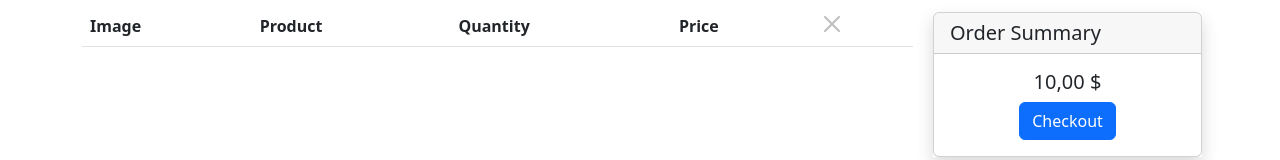
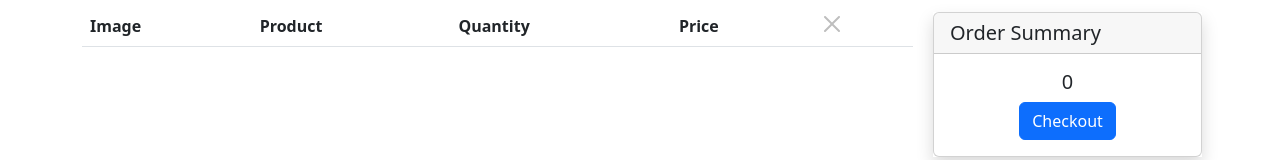
Before and after one commit to reyk-zepper/shop-app, a Next.js app: page /shopping-cart in a window 1280 px wide. Shown: the part 212-372 px from the top of the page. Built offline with nearby package versions, Linux system fonts and the light colour scheme.

Commit message:
fix amount, quantity and price

```diff
--- a/components/Navigation.jsx
+++ b/components/Navigation.jsx
@@ -15,6 +15,7 @@ export default function Navigation() {
             src={"/pictures/logo.png"}
             width={120}
             height={120}
+            priority={true}
           />
         </Link>
 
--- a/pages/shopping-cart.jsx
+++ b/pages/shopping-cart.jsx
@@ -6,7 +6,6 @@ import Link from "next/link";
 export default function ShoppingCart() {
   const dispatch = useDispatch();
   const shoppingCart = useSelector((state) => state.shoppingCart);
-  console.log(shoppingCart);
 
   return (
     <div>
@@ -59,7 +58,7 @@ export default function ShoppingCart() {
             <Card>
               <Card.Header as="h5">Order Summary</Card.Header>
               <Card.Body className="text-center">
-                <Card.Title>10,00 $</Card.Title>
+                <Card.Title>{shoppingCart.total}</Card.Title>
                 <Button variant="primary">Checkout</Button>
               </Card.Body>
             </Card>
--- a/redux/shoppingCartSlice.js
+++ b/redux/shoppingCartSlice.js
@@ -11,7 +11,7 @@ const shoppingCartSlice = createSlice({
     addProducts: (state, action) => {
       state.products.push(action.payload);
       state.quantity += 1;
-      state.total += action.payload.price * action.payload.count;
+      state.total += action.payload.price * action.payload.amount;
     },
     clear: (state) => {
       state = initialState;
```
